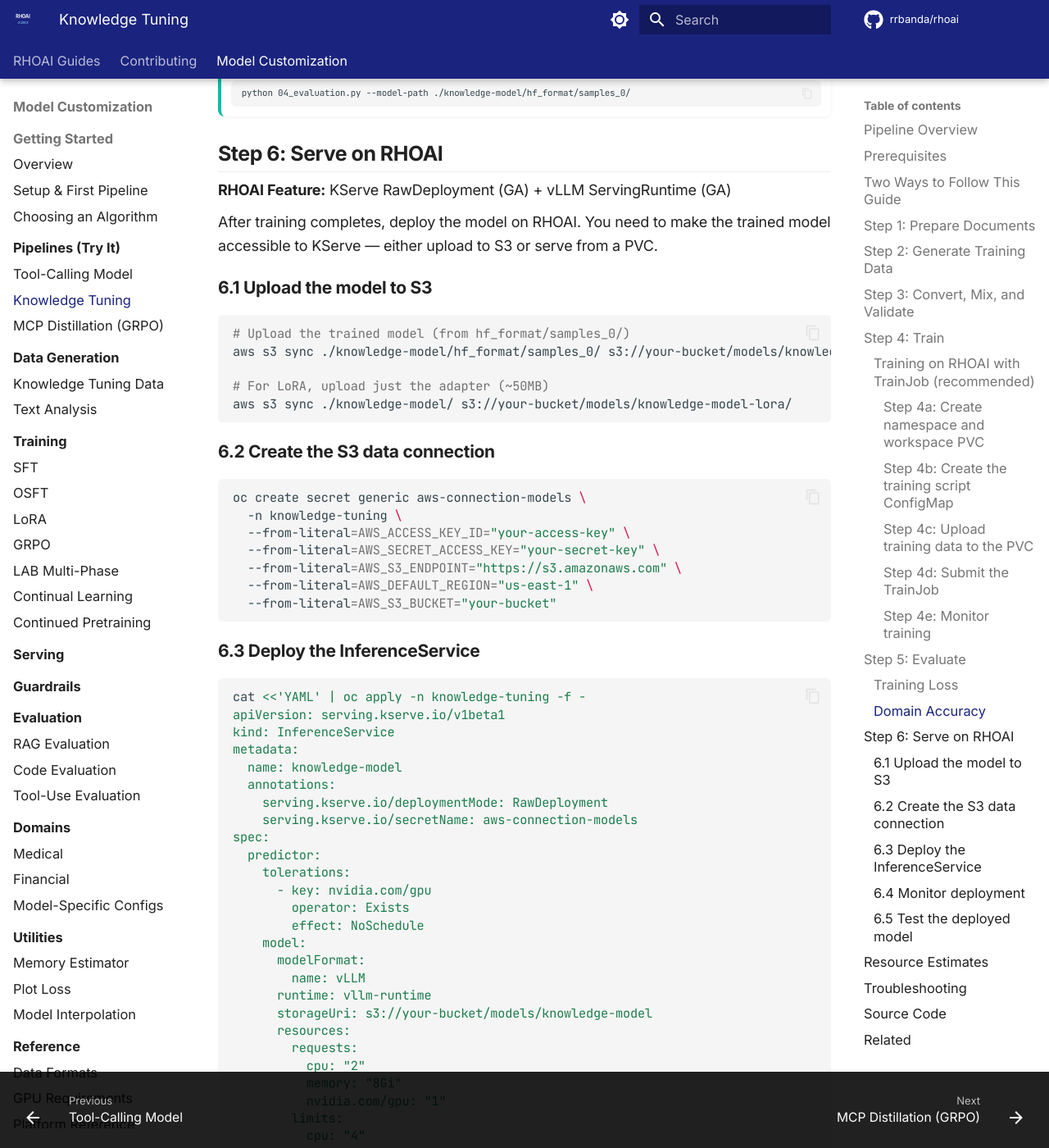
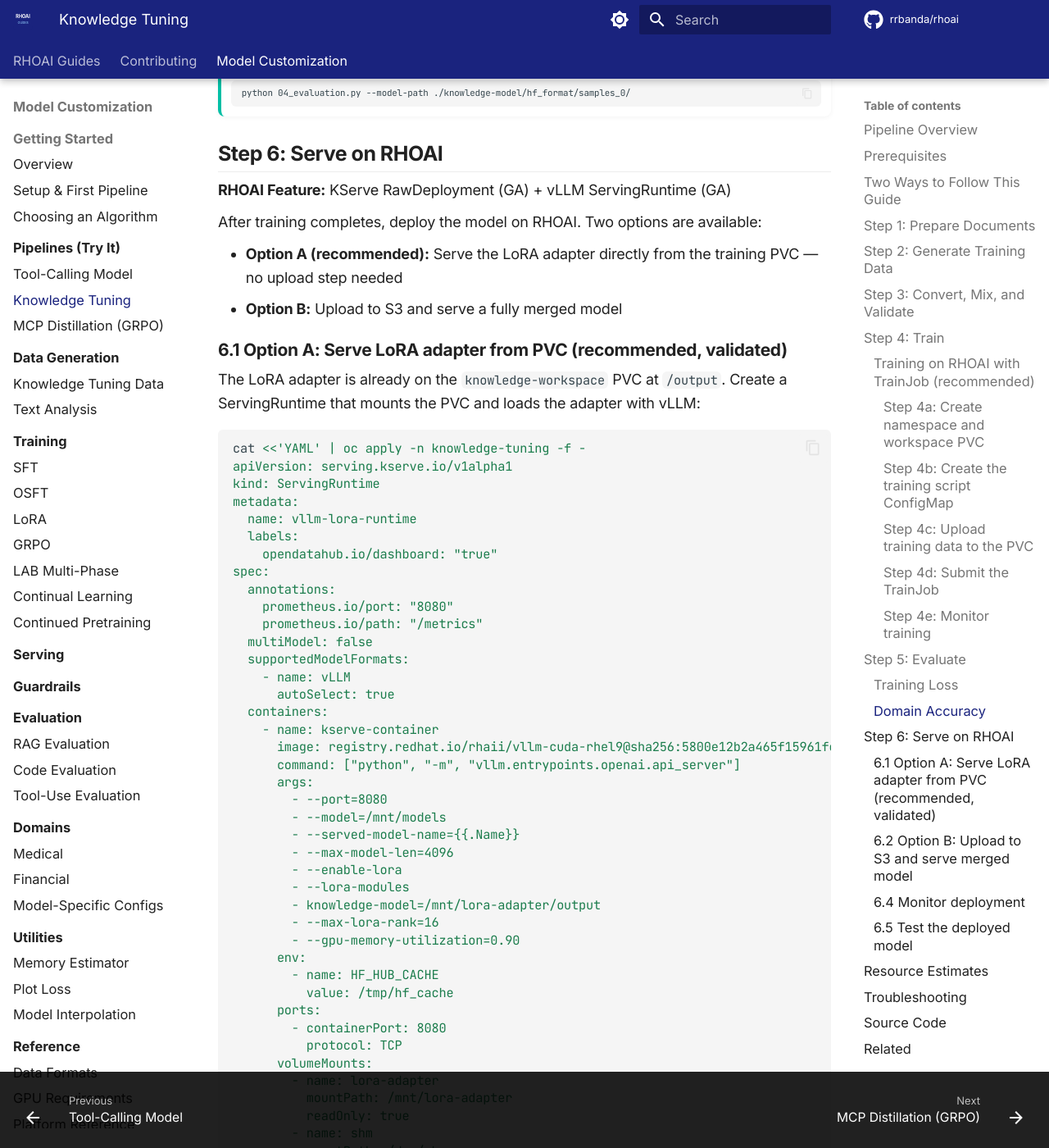
Before and after one commit to rrbanda/rhoai, an MkDocs documentation site: the page built from docs/end-to-end/knowledge-tuning.md, in a window 1280 px wide and 1400 px high, scrolled down 9624 px. Shown: the whole window at 82% size. Built offline with MkDocs 1.6.1 and Material for MkDocs 9.7.7, drawn with Linux system fonts in a browser that asks for light colours; comment, search, counter and statistics services are not loaded; some of the changed text lies outside the part shown.

Commit message:
fix: serving YAML validated end-to-end on RHOAI 3.4.2
The original InferenceService YAML had both `model` and `containers`
in the predictor spec, which KServe rejects with:
  "exactly one of [Model, PodSpec, ...] must be specified"

Fix: Move LoRA adapter mount, tool-calling args, and vLLM image into the
ServingRuntime (01-serving-runtime.yaml). InferenceService now only
specifies `model` with the base model URI and resources.

Validated on RHOAI 3.4.2 (OCP 4.18, L4 24GB):
- Tool-calling pipeline: single + parallel tool_calls working
- Knowledge tuning pipeline: domain Q&A inference working
- Both using LoRA adapters served directly from training PVC

Also adds PVC-based LoRA deployment option to knowledge-tuning docs
(previously only showed S3-based deployment).

````diff
--- a/docs/end-to-end/knowledge-tuning.md
+++ b/docs/end-to-end/knowledge-tuning.md
@@ -471,19 +471,116 @@
 
 **RHOAI Feature:** KServe RawDeployment (GA) + vLLM ServingRuntime (GA)
 
-After training completes, deploy the model on RHOAI. You need to make the trained model accessible to KServe — either upload to S3 or serve from a PVC.
+After training completes, deploy the model on RHOAI. Two options are available:
 
-### 6.1 Upload the model to S3
+- **Option A (recommended):** Serve the LoRA adapter directly from the training PVC — no upload step needed
+- **Option B:** Upload to S3 and serve a fully merged model
+
+### 6.1 Option A: Serve LoRA adapter from PVC (recommended, validated)
+
+The LoRA adapter is already on the `knowledge-workspace` PVC at `/output`. Create a ServingRuntime that mounts the PVC and loads the adapter with vLLM:
 
 ```bash
-# Upload the trained model (from hf_format/samples_0/)
-aws s3 sync ./knowledge-model/hf_format/samples_0/ s3://your-bucket/models/knowledge-model/
-
-# For LoRA, upload just the adapter (~50MB)
-aws s3 sync ./knowledge-model/ s3://your-bucket/models/knowledge-model-lora/
+cat <<'YAML' | oc apply -n knowledge-tuning -f -
+apiVersion: serving.kserve.io/v1alpha1
+kind: ServingRuntime
+metadata:
+  name: vllm-lora-runtime
+  labels:
+    opendatahub.io/dashboard: "true"
+spec:
+  annotations:
+    prometheus.io/port: "8080"
+    prometheus.io/path: "/metrics"
+  multiModel: false
+  supportedModelFormats:
+    - name: vLLM
+      autoSelect: true
+  containers:
+    - name: kserve-container
+      image: registry.redhat.io/rhaii/vllm-cuda-rhel9@sha256:5800e12b2a465f15961fcf34b645d79ed4f91ec9161eab22b1205d12682183c8
+      command: ["python", "-m", "vllm.entrypoints.openai.api_server"]
+      args:
+        - --port=8080
+        - --model=/mnt/models
+        - --served-model-name={{.Name}}
+        - --max-model-len=4096
+        - --enable-lora
+        - --lora-modules
+        - knowledge-model=/mnt/lora-adapter/output
+        - --max-lora-rank=16
+        - --gpu-memory-utilization=0.90
+      env:
+        - name: HF_HUB_CACHE
+          value: /tmp/hf_cache
+      ports:
+        - containerPort: 8080
+          protocol: TCP
+      volumeMounts:
+        - name: lora-adapter
+          mountPath: /mnt/lora-adapter
+          readOnly: true
+        - name: shm
+          mountPath: /dev/shm
+  tolerations:
+    - key: nvidia.com/gpu
+      operator: Exists
+      effect: NoSchedule
+  volumes:
+    - name: lora-adapter
+      persistentVolumeClaim:
+        claimName: knowledge-workspace
+    - name: shm
+      emptyDir:
+        medium: Memory
+        sizeLimit: 4Gi
+YAML
 ```
 
-### 6.2 Create the S3 data connection
+Then deploy the InferenceService (the base model is pulled from HuggingFace; the LoRA adapter is loaded by the runtime):
+
+```bash
+cat <<'YAML' | oc apply -n knowledge-tuning -f -
+apiVersion: serving.kserve.io/v1beta1
+kind: InferenceService
+metadata:
+  name: knowledge-model
+  annotations:
+    serving.kserve.io/deploymentMode: RawDeployment
+  labels:
+    opendatahub.io/dashboard: "true"
+spec:
+  predictor:
+    tolerations:
+      - key: nvidia.com/gpu
+        operator: Exists
+        effect: NoSchedule
+    model:
+      modelFormat:
+        name: vLLM
+      runtime: vllm-lora-runtime
+      storageUri: hf://Qwen/Qwen3-4B
+      resources:
+        requests:
+          cpu: "2"
+          memory: "8Gi"
+          nvidia.com/gpu: "1"
+        limits:
+          cpu: "3"
+          memory: "10Gi"
+          nvidia.com/gpu: "1"
+YAML
+```
+
+### 6.2 Option B: Upload to S3 and serve merged model
+
+If you need to serve a fully merged model (without LoRA runtime overhead), merge the adapter locally and upload:
+
+```bash
+aws s3 sync ./knowledge-model/hf_format/samples_0/ s3://your-bucket/models/knowledge-model/
+```
+
+Create the S3 data connection:
 
 ```bash
 oc create secret generic aws-connection-models \
@@ -495,7 +592,7 @@
   --from-literal=AWS_S3_BUCKET="your-bucket"
 ```
 
-### 6.3 Deploy the InferenceService
+Deploy:
 
 ```bash
 cat <<'YAML' | oc apply -n knowledge-tuning -f -
@@ -506,6 +603,8 @@
   annotations:
     serving.kserve.io/deploymentMode: RawDeployment
     serving.kserve.io/secretName: aws-connection-models
+  labels:
+    opendatahub.io/dashboard: "true"
 spec:
   predictor:
     tolerations:
@@ -515,7 +614,7 @@
     model:
       modelFormat:
         name: vLLM
-      runtime: vllm-runtime
+      runtime: vllm-lora-runtime
       storageUri: s3://your-bucket/models/knowledge-model
       resources:
         requests:
@@ -523,8 +622,8 @@
           memory: "8Gi"
           nvidia.com/gpu: "1"
         limits:
-          cpu: "4"
-          memory: "16Gi"
+          cpu: "3"
+          memory: "10Gi"
           nvidia.com/gpu: "1"
 YAML
 ```
````
Also changed, not shown: docs/end-to-end/tool-calling-financial.md (+6 -8 lines), 2 other files.
